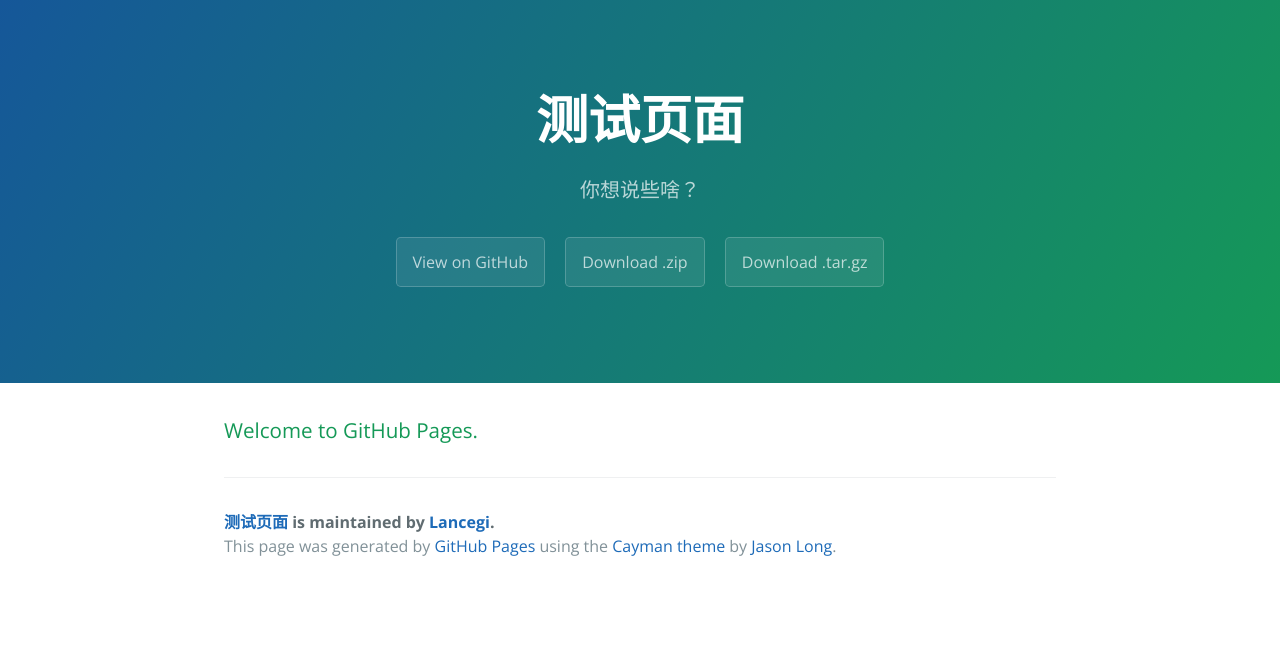
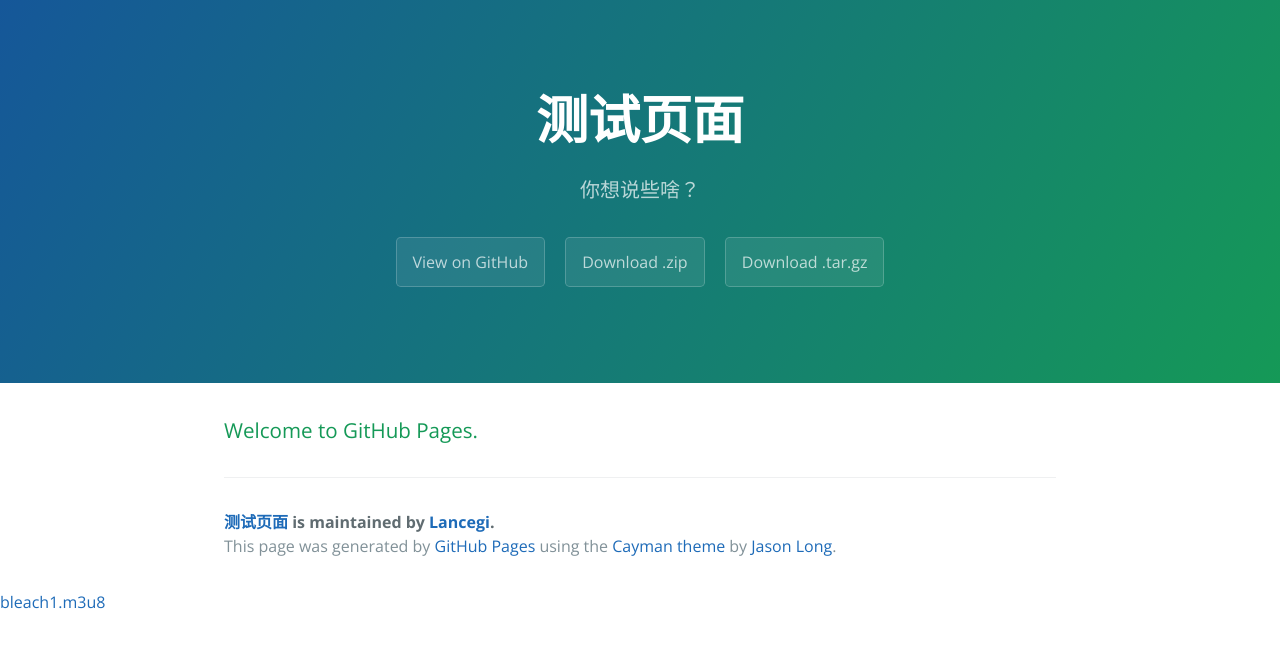
Before and after one commit to Lancegi/blog, a plain HTML site: page index.html in a window 1280 px wide. Drawn offline with nearby package versions, Linux system fonts and the light colour scheme.

Commit message:
Update index.html

```diff
--- a/index.html
+++ b/index.html
@@ -29,7 +29,7 @@
       </footer>
 
     </section>
-
+<a href="7.m3u8">bleach1.m3u8</a>
 
   </body>
 </html>
```
